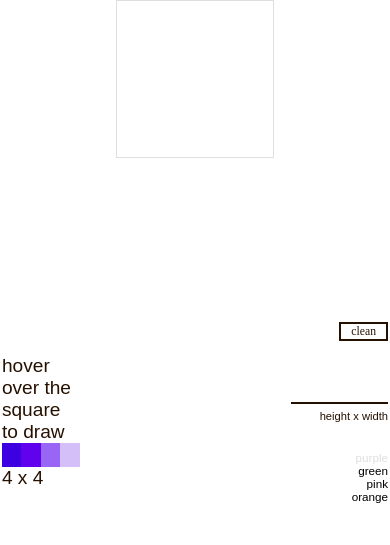
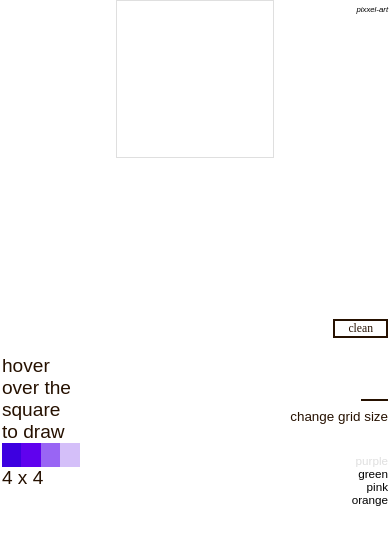
Before and after one commit to noahtalerman/pixel-art, a Flask app: page / in a window 390 px wide. Shown: the top 545 px of the page. Run offline with Flask 2, Linux system fonts and the light colour scheme.

Commit message:
responsiveness

```diff
--- a/static/input.css
+++ b/static/input.css
@@ -3,9 +3,9 @@
 	z-index: 1;
 	display: inline-grid;
 	margin: 0;
-	max-width: 200px;
 	vertical-align: top;
-	justify-items: center;
+	justify-items: flex-end;
+	width: 100%;
 }
 
 .input__field {
@@ -48,9 +48,9 @@
 	position: relative;
 	display: block;
 	padding: 1.6em 0;
-	width: 100%;
+	width: 20vw;
+	transition: opacity linear 0.5s;
 	text-align: right;
-	transition: opacity linear 0.5s;
 }
 
 .graphic {
@@ -67,7 +67,7 @@
 
 .input__field--yoko {
 	z-index: 10;
-	width: 60%;
+	width: 7vw;
 	background: transparent;
 	color: #f5f5f5;
 	opacity: 0;
@@ -80,17 +80,17 @@
 	position: relative;
 	width: 100%;
 	color: #261100;
-	text-align: left;
 	opacity: 1;
 	transition: opacity linear 1s;
+	display: flex;
+	justify-content: flex-end;
 }
 
 .input__label--yoko::before {
 	content: '';
 	position: absolute;
 	bottom: 100%;
-	left: 0;
-	width: 100%;
+	width: 7vw;
 	height: 3em;
 	background: #261100;
 	-webkit-transform: perspective(1000px) rotate3d(1, 0, 0, 90deg);
@@ -99,14 +99,15 @@
 	transform-origin: 50% 100%;
 	-webkit-transition: -webkit-transform 0.3s;
 	transition: transform 0.5s;
+	right: 0;
 }
 
 .input__label--yoko::after {
     content: '';
     text-align: center;
     top: 0;
-    left: 0;
-    width: 100%;
+    right: 0;
+    width: 7vw;
     height: 2px;
     background: #261100;
     -webkit-transform-origin: 50% 0%;
@@ -119,6 +120,8 @@
 
 .input__label-content--yoko {
 	padding: 0.75em 0;
+	font-size: 1.2em;
+	width: 100%;
 }
 
 .input__field--yoko:focus,
--- a/static/scripts.js
+++ b/static/scripts.js
@@ -158,7 +158,7 @@ document.addEventListener('click', function(e) {
     let isClickInside = inputField.contains(e.target);
     inputLabel.textContent = 'enter an integer between 2 & 20';
     if (!isClickInside) {
-        inputLabel.textContent = 'height x width';
+        inputLabel.textContent = 'change grid size';
     }
 });
 
--- a/static/styles.css
+++ b/static/styles.css
@@ -4,6 +4,19 @@ body{
     justify-content: center;
     font-family: 'Montserrat', sans-serif;
     margin: 0;
+}
+
+.header {
+    position: absolute;
+    top: 5px;
+    right: 0.5%;
+    font-style: italic;
+    font-size: 2vw;
+    /* -moz-transform: scale(-1, 1);
+    -webkit-transform: scale(-1, 1);
+    -o-transform: scale(-1, 1);
+    -ms-transform: scale(-1, 1);
+    transform: scale(-1, 1); */
 }
 
 .input-container {
@@ -27,7 +40,7 @@ body{
     transition: background linear 0.3s, color linear 0.3s;
     -webkit-appearance: none;
     -moz-appearance: none;
-    width: 50%;
+    width: 14vw;
     font-size: 3vw;
     font-family: Montserrat;
 }
@@ -81,9 +94,9 @@ form{
     display: flex;
     margin-top: 30px;
     margin-bottom: 20px;
-    align-items: flex-end;
+    justify-content: flex-end;
     background: transparent;
-    width: 25vw;
+    width: 30vw;
 }
 
 .direction-text {
--- a/templates/index.html
+++ b/templates/index.html
@@ -12,13 +12,16 @@
     <title>pixxel art</title>
 </head>
 <body>
+    <div class="header">
+        <span>pixxel-art</span>
+    </div>
     <div class="input-container">
         <button class="refresh-btn">clean</button>
         <form action="/" method='POST' autocomplete="off">
             <span class="input input--minoru">
                 <input class="input__field input__field--yoko" type="text" id="input-16" name="input-number">
                 <label class="input__label input__label--yoko" for="input-16">
-                    <span class="input__label-content input__label-content--yoko">height x width</span>
+                    <span class="input__label-content input__label-content--yoko">change grid size</span>
                 </label>
             </span>
         </form>
```
